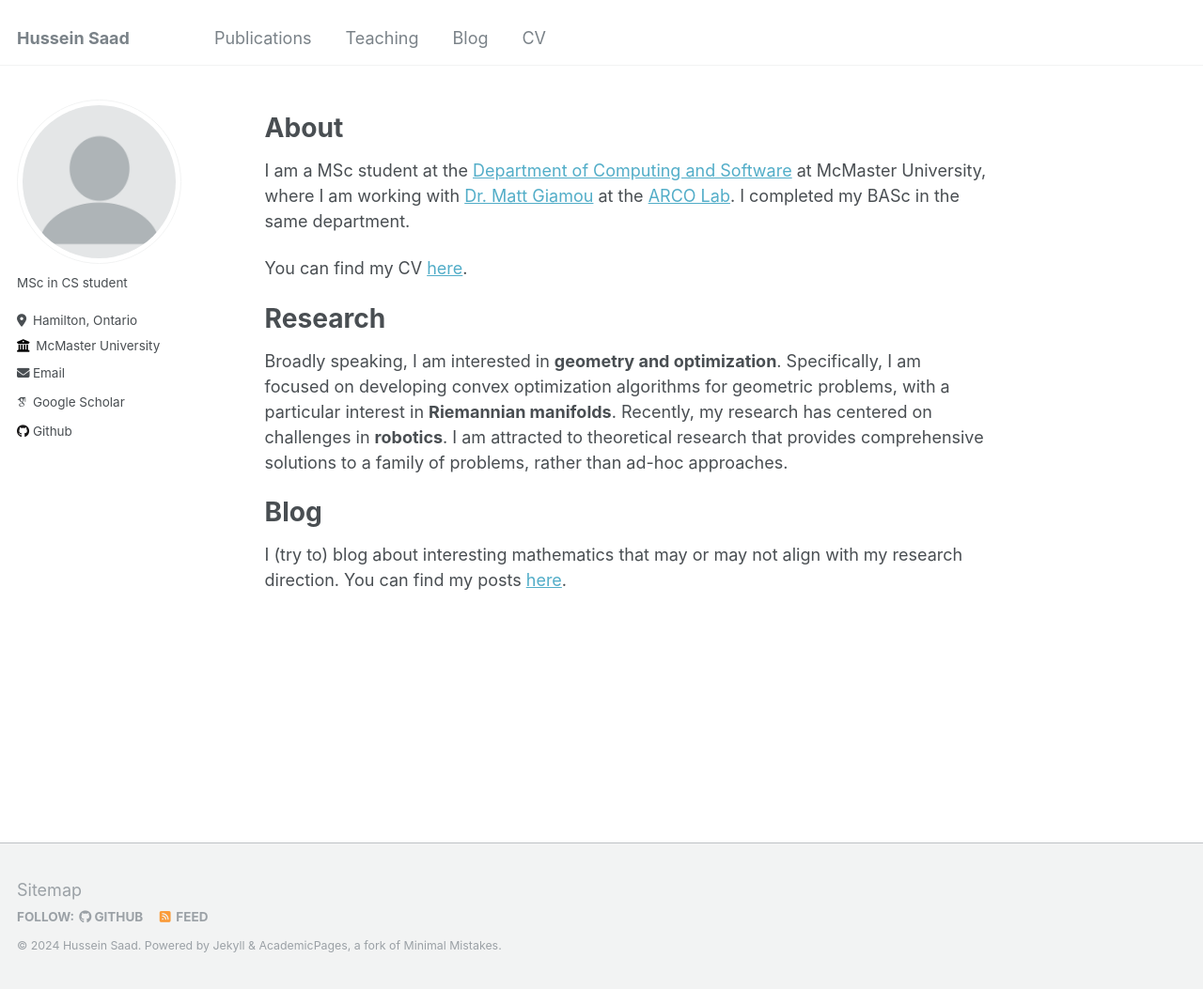
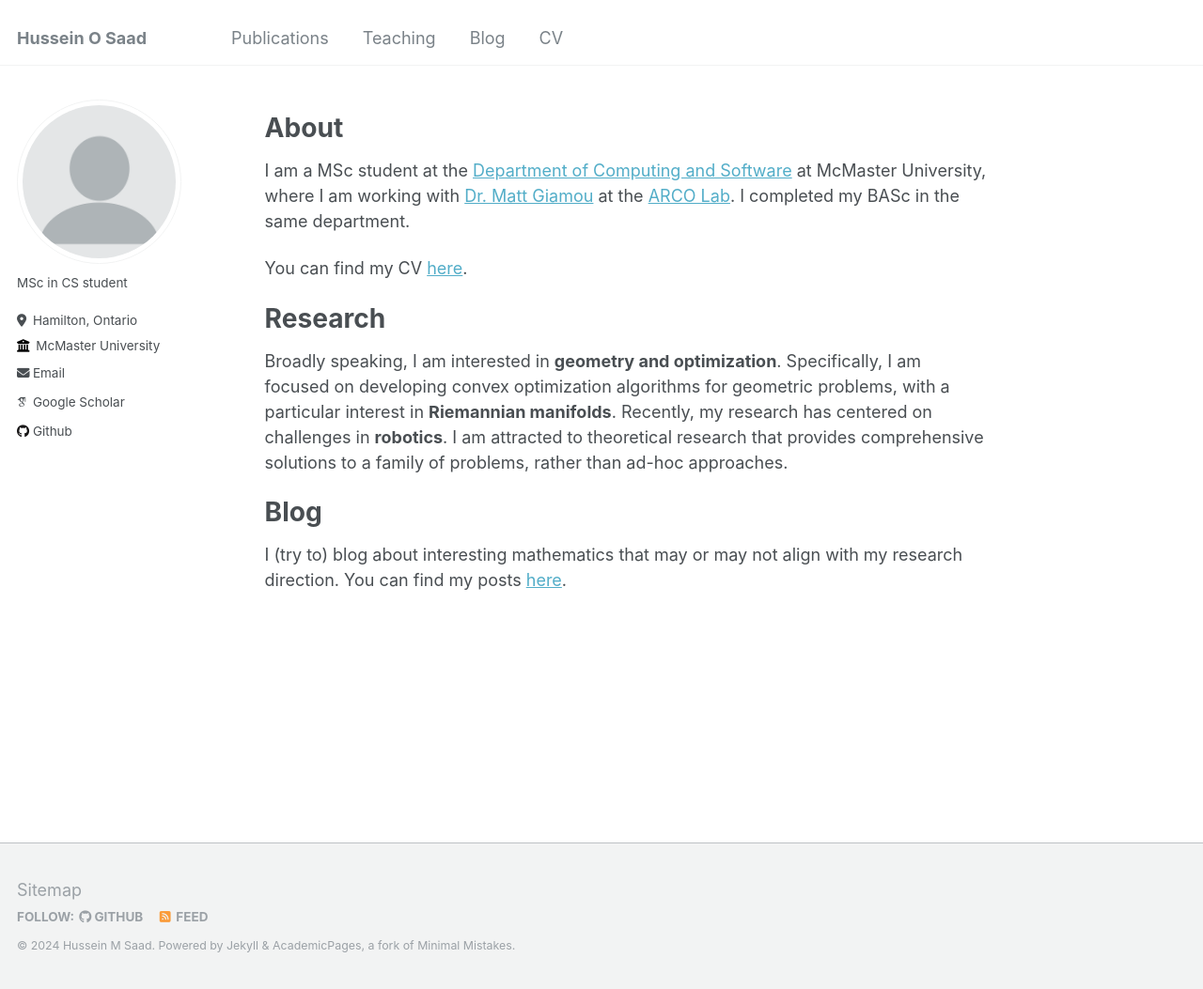
Before and after one commit to husseinsd1/husseinsd1.github.io, a Jekyll site: the page built from _pages/about.md, in a window 1280 px wide and 1053 px high. Shown: the whole window at 94% size. Built offline with Jekyll 4.4.1, drawn with Linux system fonts in a browser that asks for light colours; some web fonts are replaced.

```diff
--- a/_config.yml
+++ b/_config.yml
@@ -8,9 +8,9 @@
 
 # Basic Site Settings
 locale                   : "en-US"
-title                    : "Hussein Saad"
+title                    : "Hussein O Saad"
 title_separator          : "-"
-name                     : &name "Hussein Saad"
+name                     : &name "Hussein M Saad"
 description              : &description ""
 url                      : https://husseinsd1.github.io # the base hostname & protocol for your site e.g. "https://mmistakes.github.io"
 baseurl                  : "" # the subpath of your site, e.g. "/blog"
```
